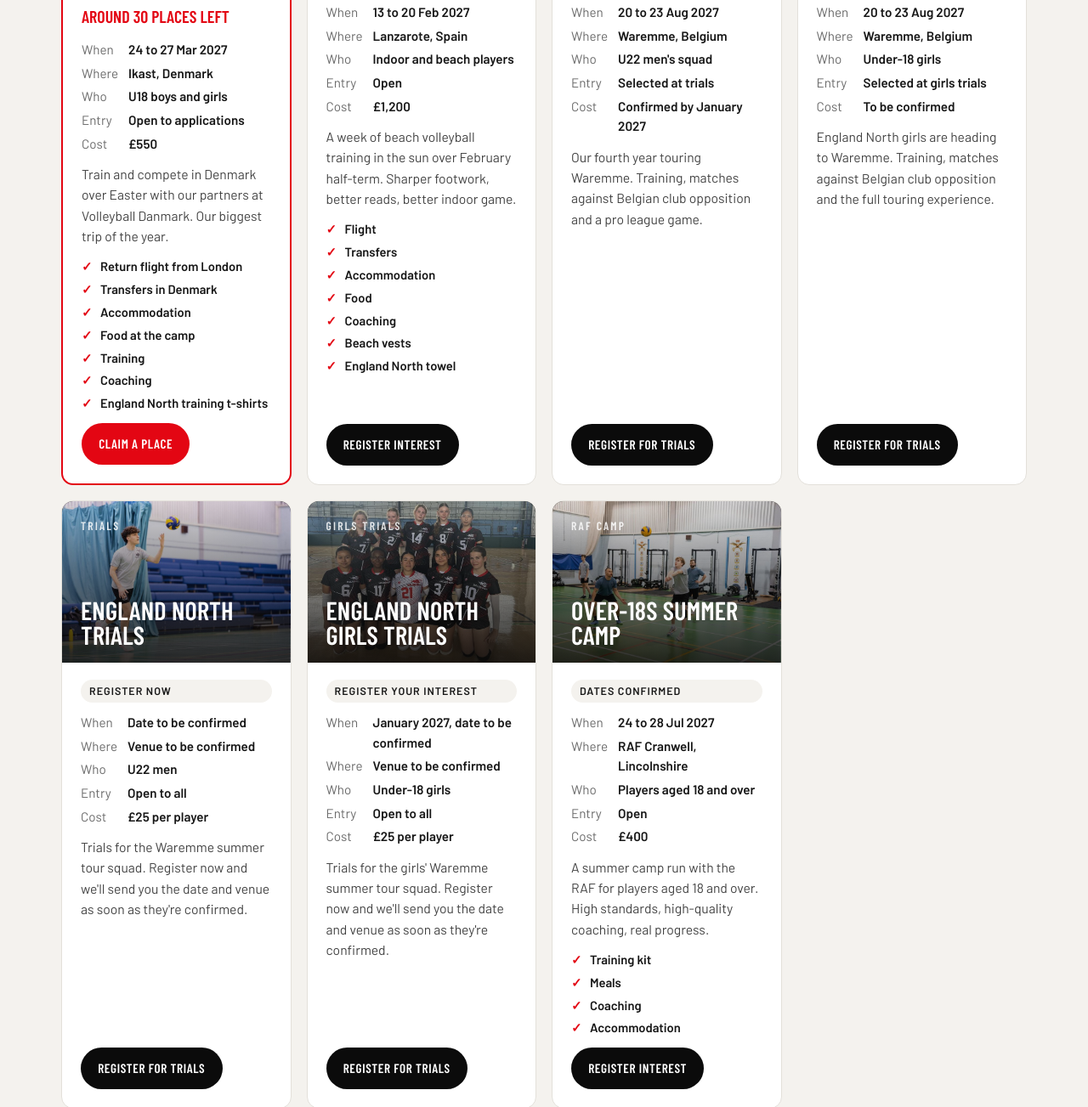
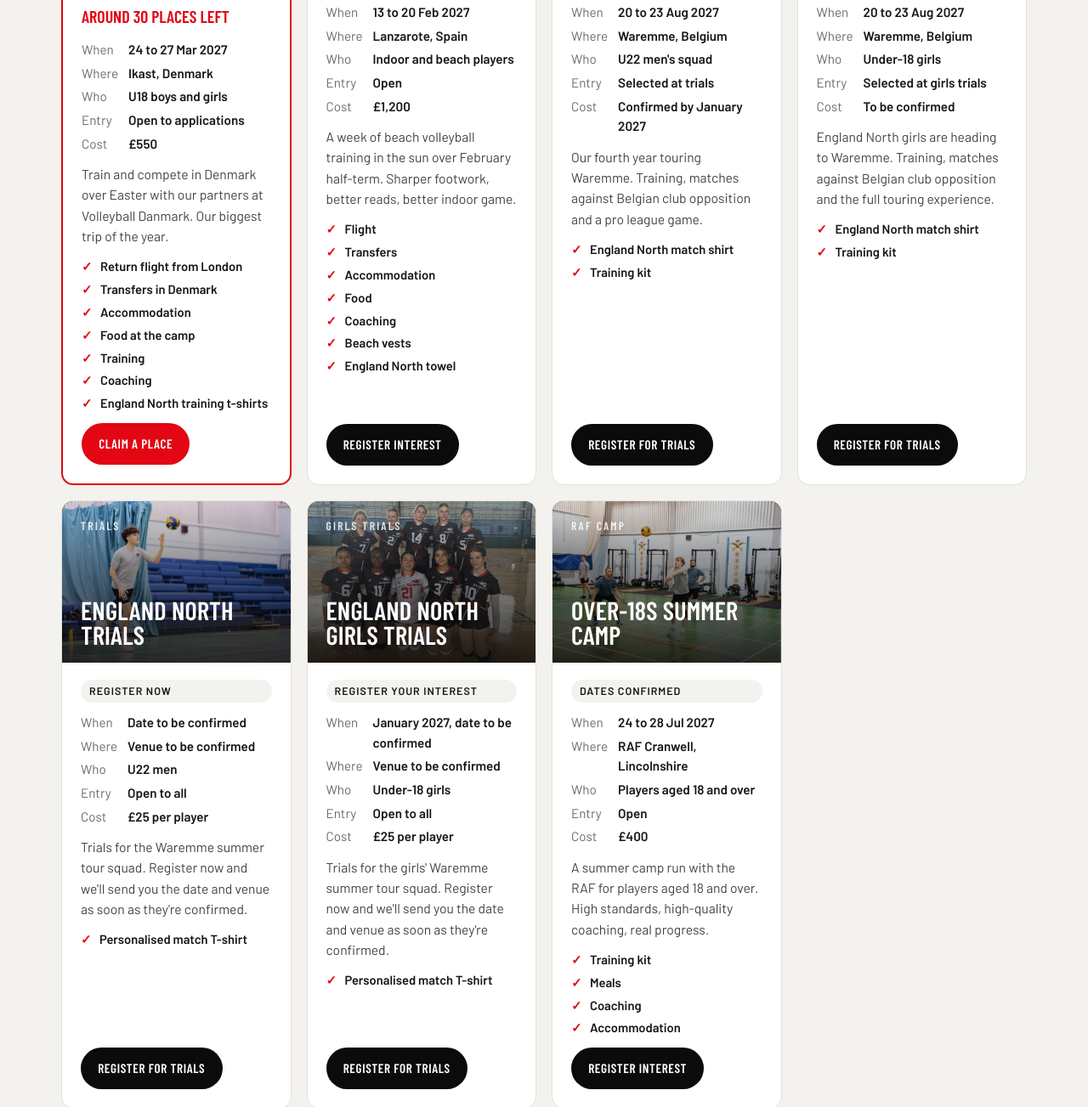
Before and after one commit to EnglandNorth/england-north-site, a plain HTML site: page site/index.html in a window 1280 px wide. Shown: the part 1777-3080 px from the top of the page at 85% size. Drawn offline with nearby package versions, Linux system fonts and the light colour scheme; a web font is replaced by a local one.

Commit message:
Kit included: match shirt and training kit on Belgium tours, personalised match T-shirt at trials
Co-Authored-By: Claude Opus 5.5 <noreply@anthropic.com>
Claude-Session: https://claude.ai/code/session_01Dg6NZTmqsT7ZbXzKyhehoE

```diff
--- a/site/app.js
+++ b/site/app.js
@@ -49,6 +49,7 @@ const CONFIG = {
       when: "20 to 23 Aug 2027", sortDate: "2027-08-20", endDate: "2027-08-23", where: "Waremme, Belgium",
       who: "U22 men's squad", entry: "Selected at trials",
       price: "Confirmed by January 2027", status: "Dates confirmed",
+      includes: ["England North match shirt", "Training kit"],
       blurb: "Our fourth year touring Waremme. Training, matches against Belgian club opposition and a pro league game.",
       cta: "Register for trials", pickTitle: "England North Trials"
     },
@@ -58,6 +59,7 @@ const CONFIG = {
       when: "20 to 23 Aug 2027", sortDate: "2027-08-20", endDate: "2027-08-23", where: "Waremme, Belgium",
       who: "Under-18 girls", entry: "Selected at girls trials",
       price: "To be confirmed", status: "Dates confirmed",
+      includes: ["England North match shirt", "Training kit"],
       blurb: "England North girls are heading to Waremme. Training, matches against Belgian club opposition and the full touring experience.",
       cta: "Register for trials", pickTitle: "England North Girls Trials"
     },
@@ -67,6 +69,7 @@ const CONFIG = {
       when: "Date to be confirmed", sortDate: "", where: "Venue to be confirmed",
       who: "U22 men", entry: "Open to all",
       price: "£25 per player", status: "Register now",
+      includes: ["Personalised match T-shirt"],
       blurb: "Trials for the Waremme summer tour squad. Register now and we'll send you the date and venue as soon as they're confirmed.",
       cta: "Register for trials"
     },
@@ -76,6 +79,7 @@ const CONFIG = {
       when: "January 2027, date to be confirmed", sortDate: "2027-01-01", where: "Venue to be confirmed",
       who: "Under-18 girls", entry: "Open to all",
       price: "£25 per player", status: "Register your interest",
+      includes: ["Personalised match T-shirt"],
       blurb: "Trials for the girls' Waremme summer tour squad. Register now and we'll send you the date and venue as soon as they're confirmed.",
       cta: "Register for trials"
     },
--- a/site/index.html
+++ b/site/index.html
@@ -492,7 +492,7 @@ footer a{color:var(--white)}
 
         <dl class="meta"><dt>When</dt><dd>20 to 23 Aug 2027</dd><dt>Where</dt><dd>Waremme, Belgium</dd><dt>Who</dt><dd>U22 men's squad</dd><dt>Entry</dt><dd>Selected at trials</dd><dt>Cost</dt><dd>Confirmed by January 2027</dd></dl>
         <p>Our fourth year touring Waremme. Training, matches against Belgian club opposition and a pro league game.</p>
-
+        <ul class="incl"><li>England North match shirt</li><li>Training kit</li></ul>
         <a href="#register" class="btn" data-pick="England North Trials">Register for trials</a>
       </div></article><article class="card ">
       <div class="top" style="background-image:linear-gradient(180deg,rgba(11,11,11,.15) 0%,rgba(11,11,11,.85) 100%),url('img/girls-tour.jpg')"><span class="flag">BELGIUM</span><h3>Belgium Girls Summer Tour</h3></div>
@@ -501,7 +501,7 @@ footer a{color:var(--white)}
 
         <dl class="meta"><dt>When</dt><dd>20 to 23 Aug 2027</dd><dt>Where</dt><dd>Waremme, Belgium</dd><dt>Who</dt><dd>Under-18 girls</dd><dt>Entry</dt><dd>Selected at girls trials</dd><dt>Cost</dt><dd>To be confirmed</dd></dl>
         <p>England North girls are heading to Waremme. Training, matches against Belgian club opposition and the full touring experience.</p>
-
+        <ul class="incl"><li>England North match shirt</li><li>Training kit</li></ul>
         <a href="#register" class="btn" data-pick="England North Girls Trials">Register for trials</a>
       </div></article><article class="card ">
       <div class="top" style="background-image:linear-gradient(180deg,rgba(11,11,11,.15) 0%,rgba(11,11,11,.85) 100%),url('img/trials.jpg')"><span class="flag">TRIALS</span><h3>England North Trials</h3></div>
@@ -510,7 +510,7 @@ footer a{color:var(--white)}
 
         <dl class="meta"><dt>When</dt><dd>Date to be confirmed</dd><dt>Where</dt><dd>Venue to be confirmed</dd><dt>Who</dt><dd>U22 men</dd><dt>Entry</dt><dd>Open to all</dd><dt>Cost</dt><dd>£25 per player</dd></dl>
         <p>Trials for the Waremme summer tour squad. Register now and we'll send you the date and venue as soon as they're confirmed.</p>
-
+        <ul class="incl"><li>Personalised match T-shirt</li></ul>
         <a href="#register" class="btn" data-pick="England North Trials">Register for trials</a>
       </div></article><article class="card ">
       <div class="top" style="background-image:linear-gradient(180deg,rgba(11,11,11,.15) 0%,rgba(11,11,11,.85) 100%),url('img/girls-trials.jpg')"><span class="flag">GIRLS TRIALS</span><h3>England North Girls Trials</h3></div>
@@ -519,7 +519,7 @@ footer a{color:var(--white)}
 
         <dl class="meta"><dt>When</dt><dd>January 2027, date to be confirmed</dd><dt>Where</dt><dd>Venue to be confirmed</dd><dt>Who</dt><dd>Under-18 girls</dd><dt>Entry</dt><dd>Open to all</dd><dt>Cost</dt><dd>£25 per player</dd></dl>
         <p>Trials for the girls' Waremme summer tour squad. Register now and we'll send you the date and venue as soon as they're confirmed.</p>
-
+        <ul class="incl"><li>Personalised match T-shirt</li></ul>
         <a href="#register" class="btn" data-pick="England North Girls Trials">Register for trials</a>
       </div></article><article class="card ">
       <div class="top" style="background-image:linear-gradient(180deg,rgba(11,11,11,.15) 0%,rgba(11,11,11,.85) 100%),url('img/raf-camp.jpg')"><span class="flag">RAF CAMP</span><h3>Over-18s Summer Camp</h3></div>
```
